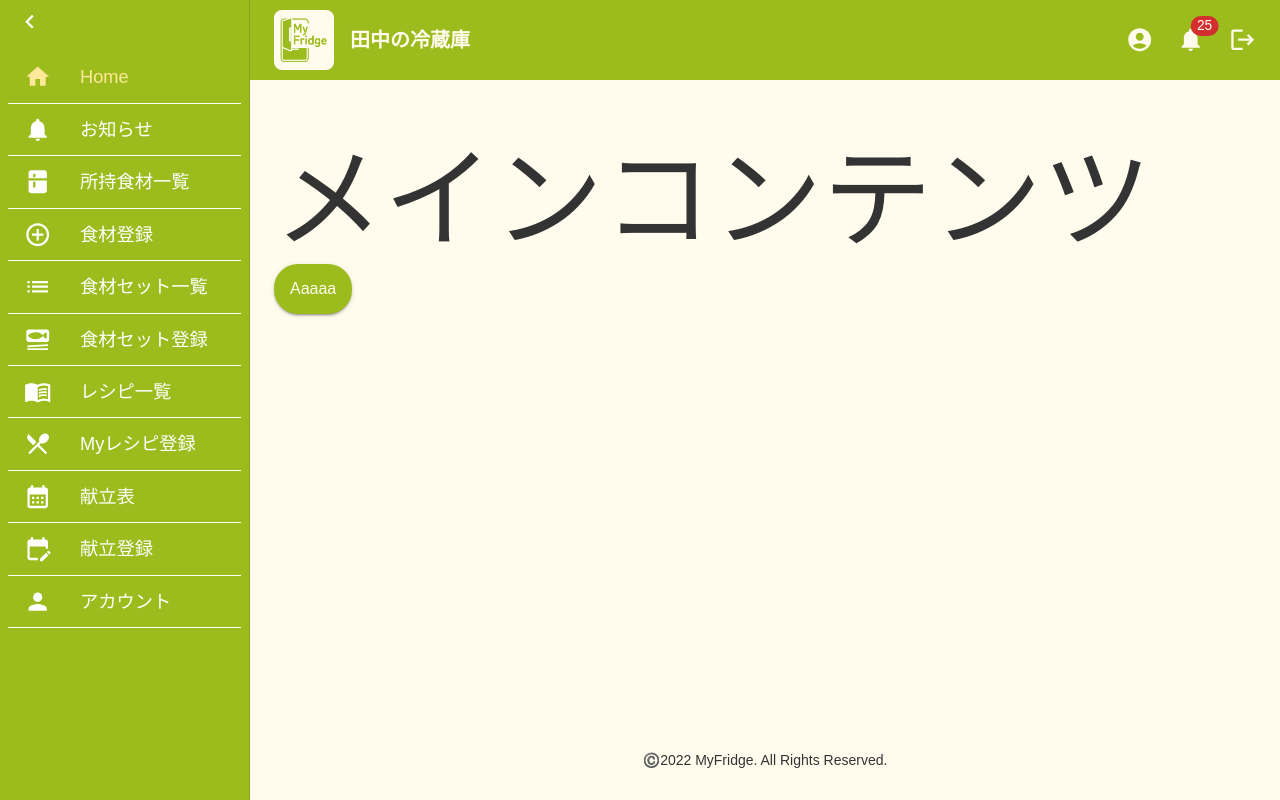
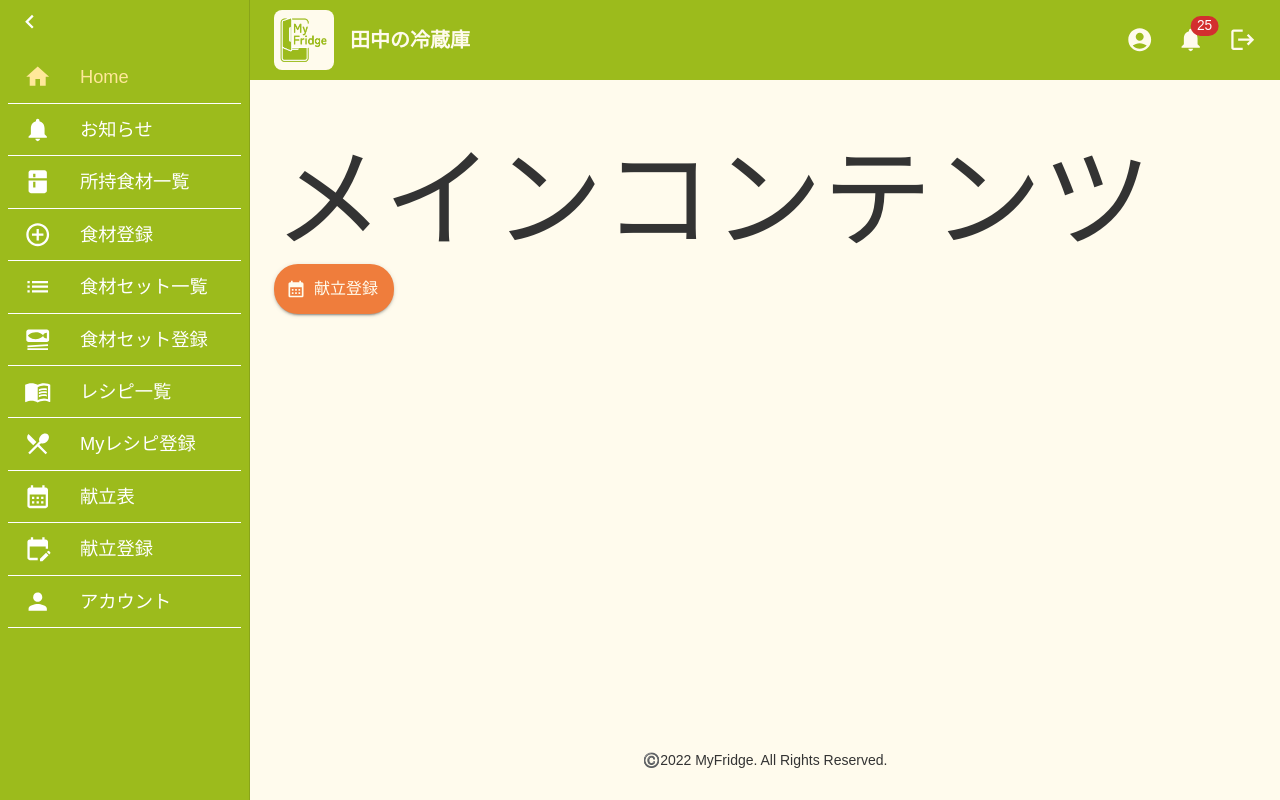
Before and after one commit to masaokaka/my-fridge-frontend, a React (Vite) app in the folder src/: page / in a window 1280 px wide. Built offline with nearby package versions, Linux system fonts and the light colour scheme; a web font is replaced by a local one.

Commit message:
update: #10 ボタンのUIを実装

```diff
--- a/src/src/components/pages/Home/presenter.tsx
+++ b/src/src/components/pages/Home/presenter.tsx
@@ -1,10 +1,11 @@
 import { Box, Typography } from '@mui/material';
+import { CalendarMonth } from '@mui/icons-material';
 import { CustomButton } from '../../uiParts/CustomButton';
 
 const Home = () => (
   <Box>
     <Typography variant="h1">メインコンテンツ</Typography>
-    <CustomButton>Aaaaa</CustomButton>
+    <CustomButton text="献立登録" icon={<CalendarMonth />} />
   </Box>
 );
 export default Home;
--- a/src/src/components/uiParts/CustomButton/presenter.tsx
+++ b/src/src/components/uiParts/CustomButton/presenter.tsx
@@ -1,21 +1,34 @@
-import { Button, ButtonProps, styled } from '@mui/material';
+import { Button, styled } from '@mui/material';
 import { ReactNode } from 'react';
 
-type Props = ButtonProps & {
-  children?: ReactNode;
+type Props = {
+  /** アイコン */
+  icon?: ReactNode;
+  /** タイプ */
+  type?: 'outlined' | 'contained';
+  /** テキスト */
+  text: string;
 };
 
 const StyledButton = styled(Button)(({ theme }) => ({
   borderRadius: 24,
-  height: 40,
+  height: 45,
+  minWidth: 120,
+  '&.MuiButton-outlinedSecondary': {
+    backgroundColor: '#fff',
+  },
   [theme.breakpoints.up('sm')]: {
     height: 50,
   },
 }));
-
-const CustomButton = ({ children, ...props }: Props) => (
-  <StyledButton {...props} variant="contained">
-    {children}
+/** 共通ボタン
+ * @param icon アイコン
+ * @param text テキスト
+ * @param type タイプ
+ */
+const CustomButton = ({ text, icon, type = 'contained' }: Props) => (
+  <StyledButton variant={type} color="secondary" startIcon={icon}>
+    {text}
   </StyledButton>
 );
 
```
